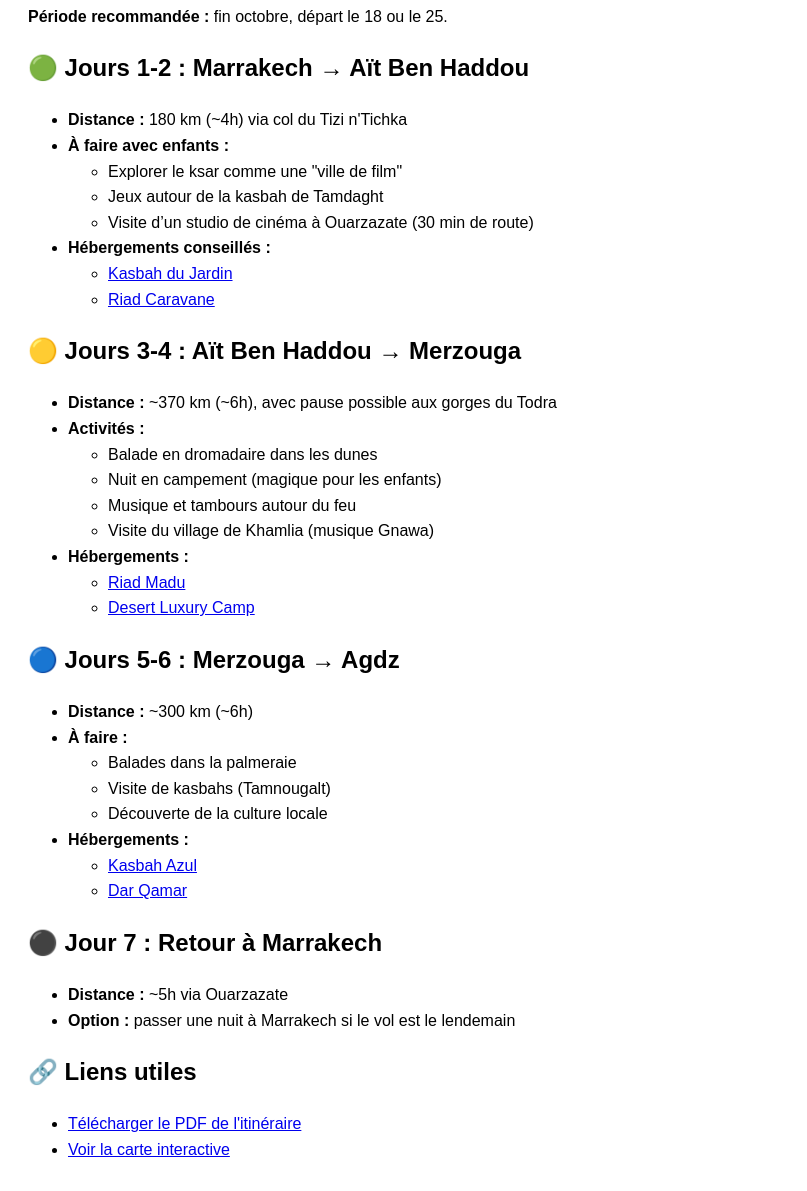
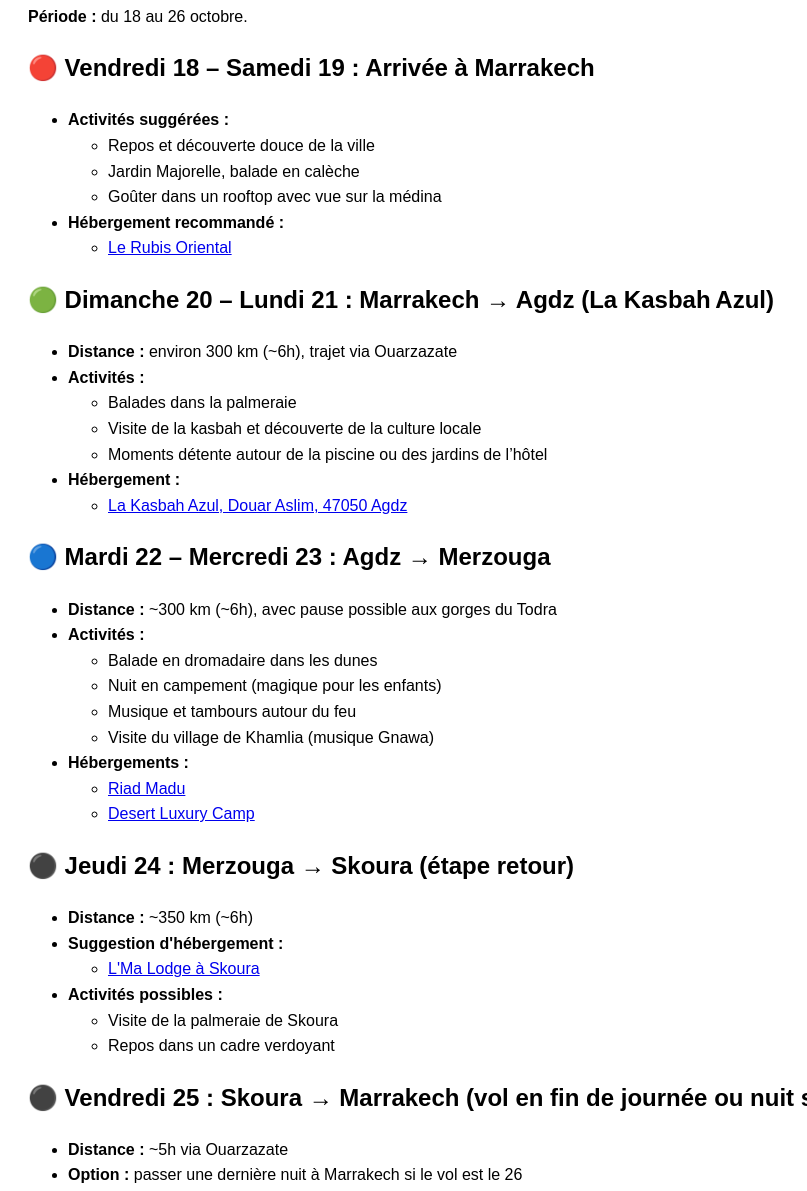
Before and after one commit to Orpheusolaf/simulprb, a plain HTML site: page maroc.html in a window 1280 px wide. Shown: the part 160-1351 px from the top of the page, without its empty margins (0-807 px from the left). Drawn offline with Linux system fonts and the light colour scheme.

Commit message:
maroc.html

```diff
--- a/maroc.html
+++ b/maroc.html
@@ -1,4 +1,3 @@
-
 <!DOCTYPE html>
 <html lang="fr">
 <head>
@@ -8,29 +7,44 @@
 <body style="font-family: Arial, sans-serif; line-height: 1.6; padding: 20px;">
     <h1>Road Trip au Maroc – Octobre (avec enfants)</h1>
     <p>Voyage d'une semaine en voiture au départ de Marrakech, avec au moins deux nuits par étape, adapté pour une famille avec deux enfants (7 et 12 ans).</p>
-    <p><strong>Période recommandée :</strong> fin octobre, départ le 18 ou le 25.</p>
+    <p><strong>Période :</strong> du 18 au 26 octobre.</p>
 
-    <h2>🟢 Jours 1-2 : Marrakech → Aït Ben Haddou</h2>
+    <h2>🔴 Vendredi 18 – Samedi 19 : Arrivée à Marrakech</h2>
     <ul>
-        <li><strong>Distance :</strong> 180 km (~4h) via col du Tizi n'Tichka</li>
-        <li><strong>À faire avec enfants :</strong>
+        <li><strong>Activités suggérées :</strong>
             <ul>
-                <li>Explorer le ksar comme une "ville de film"</li>
-                <li>Jeux autour de la kasbah de Tamdaght</li>
-                <li>Visite d’un studio de cinéma à Ouarzazate (30 min de route)</li>
+                <li>Repos et découverte douce de la ville</li>
+                <li>Jardin Majorelle, balade en calèche</li>
+                <li>Goûter dans un rooftop avec vue sur la médina</li>
             </ul>
         </li>
-        <li><strong>Hébergements conseillés :</strong>
+        <li><strong>Hébergement recommandé :</strong>
             <ul>
-                <li><a href="https://www.booking.com/hotel/ma/kasbah-du-jardin.fr.html" target="_blank">Kasbah du Jardin</a></li>
-                <li><a href="https://www.booking.com/hotel/ma/caravane.fr.html?aid=2276512&label=msn-2cJUMCMQP3jhSwilLVdILA-80195770512405%3Atikwd-80195919927183%3Aloc-14%3Anes%3Amte%3Alp609%3Adec%3AqsRiad%20Caravane&sid=820e269097f45f6ede00bfdb438f998c&age=1&checkin=2025-10-29&checkout=2025-10-31&dest_id=-21348&dest_type=city&dist=0&group_adults=2&group_children=1&hapos=1&hpos=1&no_rooms=1&req_adults=2&req_age=1&req_children=1&room1=A%2CA%2C1&sb_price_type=total&soh=1&sr_order=popularity&srepoch=1749045929&srpvid=977b6311a8ad01e5&type=total&ucfs=1&#no_availability_msg" target="_blank">Riad Caravane</a></li>
+                <li><a href="https://www.booking.com/hotel/ma/le-rubis-oriental.fr.html" target="_blank">Le Rubis Oriental</a></li>
             </ul>
         </li>
     </ul>
 
-    <h2>🟡 Jours 3-4 : Aït Ben Haddou → Merzouga</h2>
+    <h2>🟢 Dimanche 20 – Lundi 21 : Marrakech → Agdz (La Kasbah Azul)</h2>
     <ul>
-        <li><strong>Distance :</strong> ~370 km (~6h), avec pause possible aux gorges du Todra</li>
+        <li><strong>Distance :</strong> environ 300 km (~6h), trajet via Ouarzazate</li>
+        <li><strong>Activités :</strong>
+            <ul>
+                <li>Balades dans la palmeraie</li>
+                <li>Visite de la kasbah et découverte de la culture locale</li>
+                <li>Moments détente autour de la piscine ou des jardins de l’hôtel</li>
+            </ul>
+        </li>
+        <li><strong>Hébergement :</strong>
+            <ul>
+                <li><a href="https://www.kasbahazul.com" target="_blank">La Kasbah Azul, Douar Aslim, 47050 Agdz</a></li>
+            </ul>
+        </li>
+    </ul>
+
+    <h2>🔵 Mardi 22 – Mercredi 23 : Agdz → Merzouga</h2>
+    <ul>
+        <li><strong>Distance :</strong> ~300 km (~6h), avec pause possible aux gorges du Todra</li>
         <li><strong>Activités :</strong>
             <ul>
                 <li>Balade en dromadaire dans les dunes</li>
@@ -47,28 +61,26 @@
         </li>
     </ul>
 
-    <h2>🔵 Jours 5-6 : Merzouga → Agdz</h2>
+    <h2>⚫ Jeudi 24 : Merzouga → Skoura (étape retour)</h2>
     <ul>
-        <li><strong>Distance :</strong> ~300 km (~6h)</li>
-        <li><strong>À faire :</strong>
+        <li><strong>Distance :</strong> ~350 km (~6h)</li>
+        <li><strong>Suggestion d'hébergement :</strong>
             <ul>
-                <li>Balades dans la palmeraie</li>
-                <li>Visite de kasbahs (Tamnougalt)</li>
-                <li>Découverte de la culture locale</li>
+                <li><a href="https://www.booking.com/hotel/ma/lma-lodge-skoura.fr.html" target="_blank">L'Ma Lodge à Skoura</a></li>
             </ul>
         </li>
-        <li><strong>Hébergements :</strong>
+        <li><strong>Activités possibles :</strong>
             <ul>
-                <li><a href="https://www.kasbahazul.com" target="_blank">Kasbah Azul</a></li>
-                <li><a href="https://www.booking.com/hotel/ma/dar-qamar.fr.html" target="_blank">Dar Qamar</a></li>
+                <li>Visite de la palmeraie de Skoura</li>
+                <li>Repos dans un cadre verdoyant</li>
             </ul>
         </li>
     </ul>
 
-    <h2>⚫ Jour 7 : Retour à Marrakech</h2>
+    <h2>⚫ Vendredi 25 : Skoura → Marrakech (vol en fin de journée ou nuit sur place)</h2>
     <ul>
         <li><strong>Distance :</strong> ~5h via Ouarzazate</li>
-        <li><strong>Option :</strong> passer une nuit à Marrakech si le vol est le lendemain</li>
+        <li><strong>Option :</strong> passer une dernière nuit à Marrakech si le vol est le 26</li>
     </ul>
 
     <h2>🔗 Liens utiles</h2>
```
